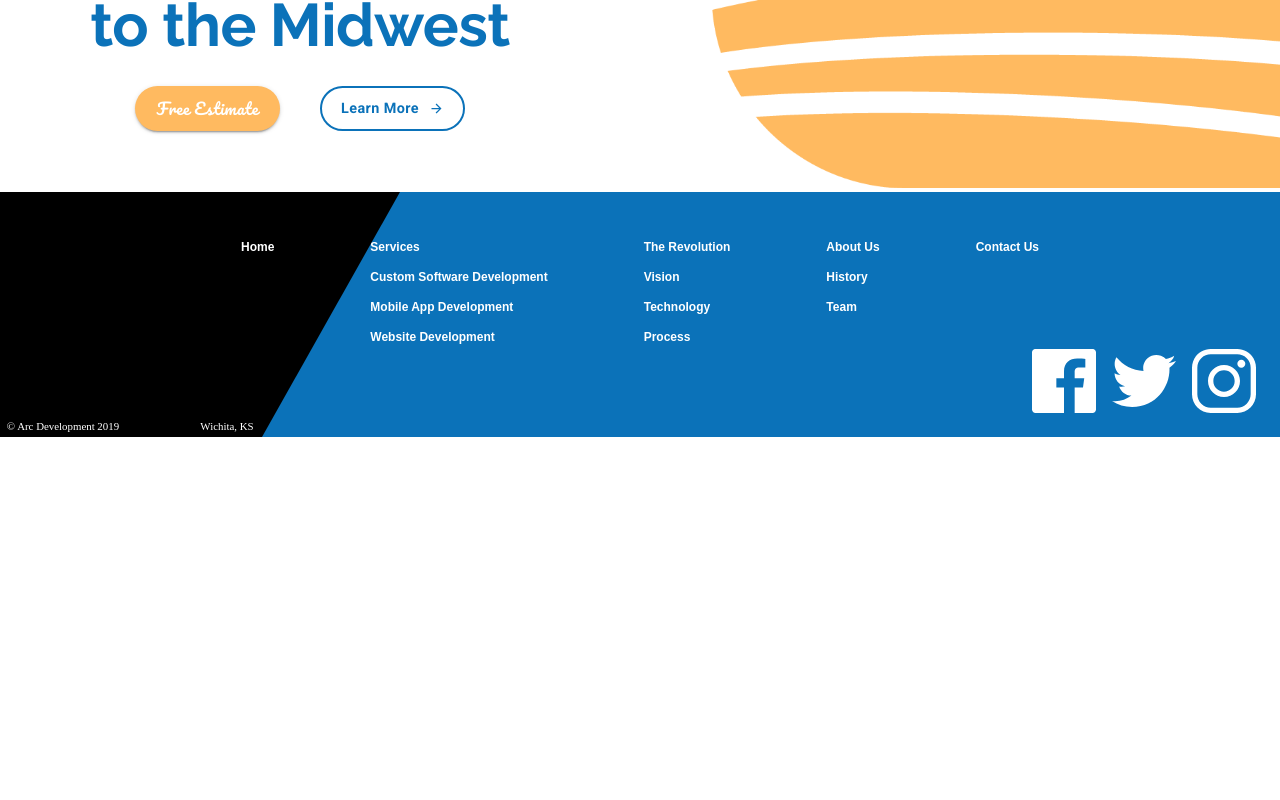
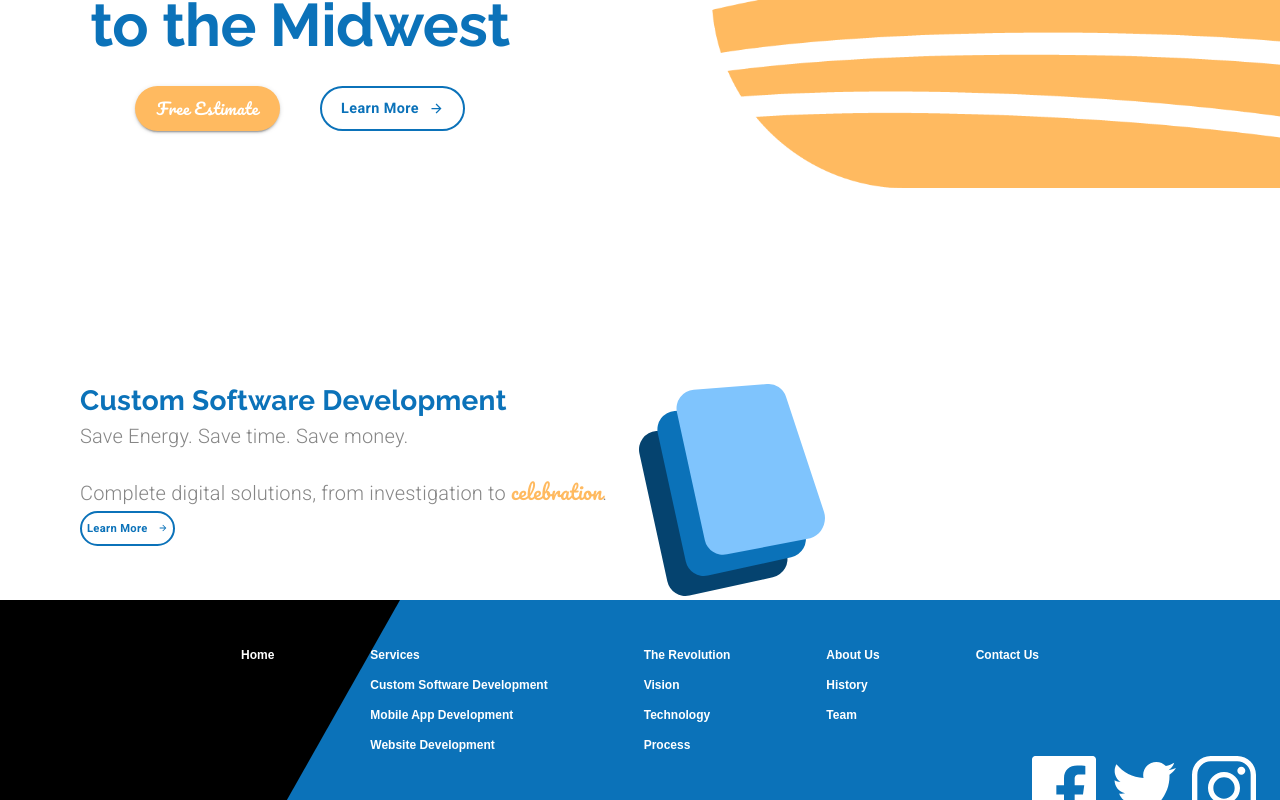
Before and after one commit to PupRiku/arcdevelopment_class, a React (Create React App) app: page / in a window 1280 px wide. Shown: the part 406-1206 px from the top of the page. Before the commit the page ends 843 px from the top, so only its background shows below. Built offline with nearby package versions, Linux system fonts and the light colour scheme.

Commit message:
Custom software development block creatio & style

```diff
--- a/src/components/LandingPage.js
+++ b/src/components/LandingPage.js
@@ -5,8 +5,10 @@ import Grid from '@material-ui/core/Grid';
 import Button from '@material-ui/core/Button';
 import ButtonArrow from '../components/ui/ButtonArrow';
 import Typography from '@material-ui/core/Typography';
+import useMediaQuery from '@material-ui/core/useMediaQuery';
 
 import animationData from '../animations/landinganimation/data';
+import customSoftwareIcon from '../assets/Custom Software Icon.svg';
 
 const useStyles = makeStyles(theme => ({
     animation: {
@@ -33,16 +35,19 @@ const useStyles = makeStyles(theme => ({
         marginTop: "1em"
     },
     learnButtonHero: {
-        borderColor: theme.palette.common.blue,
-        color: theme.palette.common.blue,
-        borderWidth: 2,
-        textTransform: "none",
-        borderRadius: 50,
-        fontFamily: "Roboto",
-        fontWeight: "bold",
+        ...theme.typography.learnButton,
         fontSize: "0.9rem",
         height: 45,
         width: 145
+    },
+    learnButton: {
+        ...theme.typography.learnButton,
+        fontSize: "0.7rem",
+        height: 35,
+        padding: 5,
+        [theme.breakpoints.down("sm")]: {
+            marginBottom: "2em"
+        }
     },
     mainContainer: {
         marginTop: "5em",
@@ -59,13 +64,32 @@ const useStyles = makeStyles(theme => ({
         [theme.breakpoints.down("xs")]: {
             marginLeft: 0
         }
+    },
+    specialText: {
+        fontFamily: "Pacifico",
+        color: theme.palette.common.orange
+    },
+    subtitle: {
+        marginBottom: "1em"
+    },
+    icon: {
+        marginLeft: "2em",
+        [theme.breakpoints.down("xs")]: {
+            marginLeft: 0
+        }
+    },
+    serviceContainer: {
+        marginTop: "12em",
+        [theme.breakpoints.down("sm")]: {
+            padding: 25
+        }
     }
 }));
 
 export default function LandingPage () {
     const classes = useStyles();
-
     const theme = useTheme();
+    const matchesSM = useMediaQuery(theme.breakpoints.down("sm"));
 
     const defaultOptions = {
         loop: true,
@@ -78,7 +102,7 @@ export default function LandingPage () {
 
     return (
         <Grid container direction="column" className={classes.mainContainer}>
-            <Grid item>
+            <Grid item> {/*-----Hero Block-----*/}
                 <Grid container justify="flex-end" alignItems="center" direction="row">
                     <Grid sm item className={classes.heroTextContainer}>
                         <Typography variant="h2" align="center">
@@ -103,6 +127,29 @@ export default function LandingPage () {
                     </Grid>
                 </Grid>
             </Grid>
+            <Grid item> {/*-----Services Block-----*/}
+                <Grid container direction="row" justify={matchesSM ? "center" : undefined} className={classes.serviceContainer}>
+                    <Grid item style={{ marginLeft: matchesSM ? 0: "5em", textAlign: matchesSM ? "center" : undefined }}>
+                        <Typography variant="h4">
+                            Custom Software Development
+                        </Typography>
+                        <Typography variant="subtitle1" className={classes.subtitle}>
+                            Save Energy. Save time. Save money.
+                        </Typography>
+                        <Typography variant="subtitle1">
+                            Complete digital solutions, from investigation to{" "}
+                            <span className={classes.specialText}>celebration</span>.
+                        </Typography>
+                        <Button variant="outlined" className={classes.learnButton}>
+                            <span style={{ marginRight: 10 }}>Learn More</span>
+                            <ButtonArrow width={10} height={10} fill={theme.palette.common.blue} />
+                        </Button>
+                    </Grid>
+                    <Grid item>
+                        <img className={classes.icon} alt="custom software icon" src={customSoftwareIcon} />
+                    </Grid>
+                </Grid>
+            </Grid>
         </Grid>
     );
 }
--- a/src/components/ui/Theme.js
+++ b/src/components/ui/Theme.js
@@ -2,6 +2,7 @@ import { createMuiTheme } from '@material-ui/core/styles';
 
 const arcBlue = '#0B72B9';
 const arcOrange = "#FFBA60";
+const arcGrey = "#868686";
 
 export default createMuiTheme({
     palette: {
@@ -33,8 +34,33 @@ export default createMuiTheme({
             fontFamily: "Raleway",
             fontWeight: 700,
             fonttSize: "2.5rem",
-            color: `${arcBlue}`,
+            color: arcBlue,
             lineHeight: 1.5
+        },
+        h3: {
+            fontFamily: "Pacifico",
+            fonttSize: "2.5rem",
+            color: arcBlue
+        },
+        h4: {
+            fontFamily: "Raleway",
+            fontSize: "1.75rem",
+            color: arcBlue,
+            fontWeight: 700
+        },
+        subtitle1: {
+            fontSize: "1.25rem",
+            fontWeight: 300,
+            color: arcGrey
+        },
+        learnButton: {
+            borderColor: arcBlue,
+            color: arcBlue,
+            borderWidth: 2,
+            textTransform: "none",
+            borderRadius: 50,
+            fontFamily: "Roboto",
+            fontWeight: "bold"
         }
     }
 });
```
